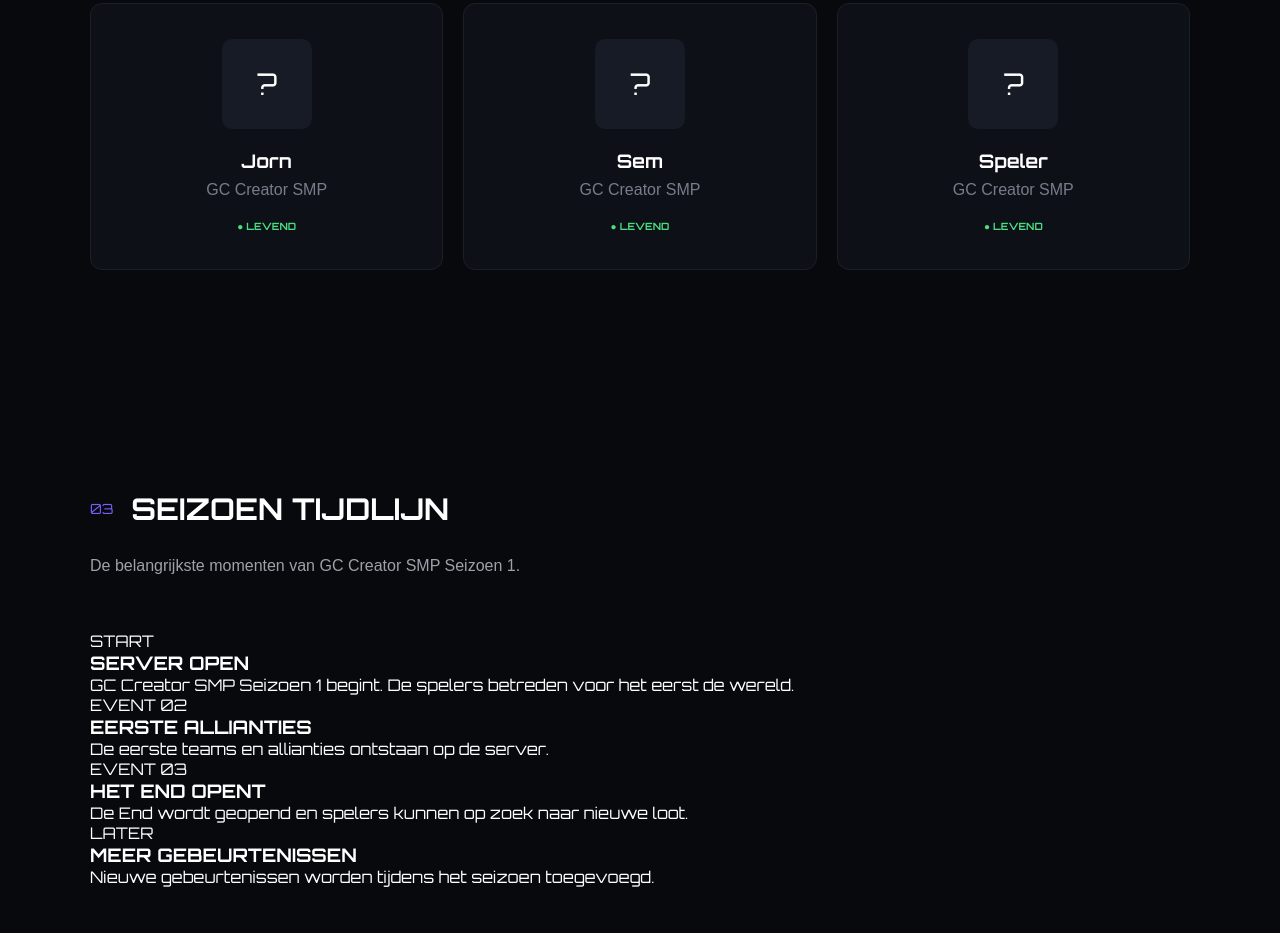
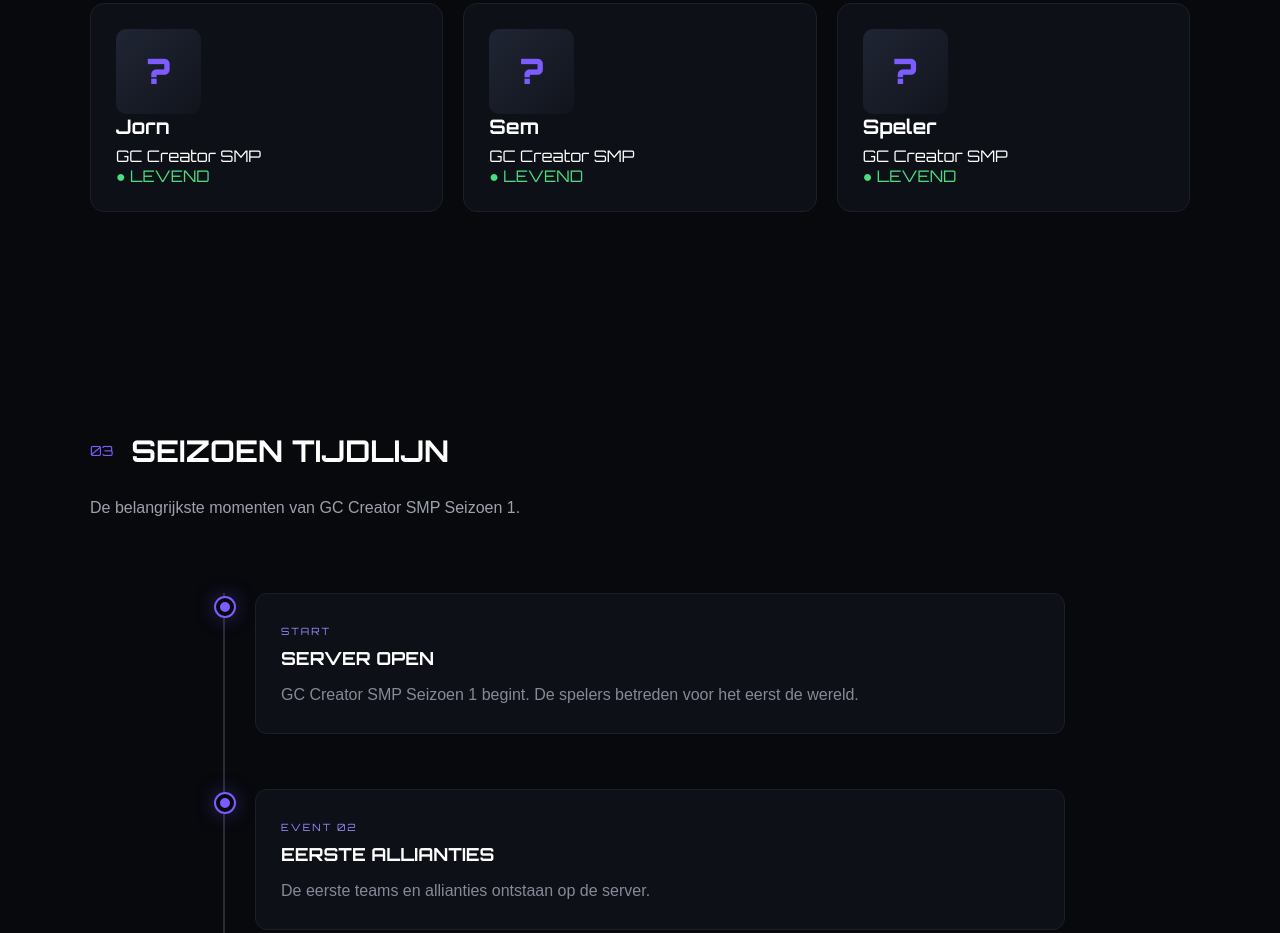
Before and after one commit to GJCreatorSmpSeizoen1/GJ-Creator-Smp, a plain HTML site: page index.html in a window 1280 px wide. Shown: the part 1565-2498 px from the top of the page. Drawn offline with Linux system fonts and the light colour scheme.

Commit message:
Update style.css

```diff
--- a/style.css
+++ b/style.css
@@ -32,7 +32,7 @@ body {
 
     padding: 0 6%;
 
-    background: rgba(7, 9, 13, 0.85);
+    background: rgba(7, 9, 13, 0.88);
     backdrop-filter: blur(15px);
 
     border-bottom: 1px solid rgba(255,255,255,0.08);
@@ -100,8 +100,16 @@ nav a:hover {
     padding: 120px 20px 80px;
 
     background:
-        radial-gradient(circle at center, rgba(124,92,255,0.20), transparent 45%),
-        linear-gradient(180deg, #0b0d14 0%, #07090d 100%);
+        radial-gradient(
+            circle at center,
+            rgba(124,92,255,0.20),
+            transparent 45%
+        ),
+        linear-gradient(
+            180deg,
+            #0b0d14 0%,
+            #07090d 100%
+        );
 }
 
 .hero-content {
@@ -120,6 +128,7 @@ nav a:hover {
     color: #b9a9ff;
 
     font-size: 11px;
+
     letter-spacing: 3px;
 
     margin-bottom: 25px;
@@ -153,7 +162,9 @@ nav a:hover {
 
 .hero-buttons {
     display: flex;
+
     justify-content: center;
+
     gap: 15px;
 
     margin-top: 30px;
@@ -202,7 +213,9 @@ nav a:hover {
 
 .section-title {
     display: flex;
+
     align-items: center;
+
     gap: 18px;
 
     margin-bottom: 25px;
@@ -289,47 +302,253 @@ nav a:hover {
 }
 
 .player-card {
+    background: #0d1017;
+
+    border: 1px solid #1b1f29;
+
+    border-radius: 14px;
+
+    padding: 25px;
+
+    transition: 0.3s;
+}
+
+.player-card:hover {
+    transform: translateY(-5px);
+
+    border-color: #7c5cff;
+}
+
+.player-top {
+    display: flex;
+
+    align-items: flex-start;
+
+    justify-content: space-between;
+
+    margin-bottom: 20px;
+}
+
+.player-skin {
+    width: 85px;
+    height: 85px;
+
+    display: flex;
+
+    align-items: center;
+    justify-content: center;
+
+    background:
+        linear-gradient(
+            135deg,
+            #202534,
+            #11141c
+        );
+
+    border-radius: 10px;
+
+    font-size: 35px;
+
+    font-weight: 900;
+
+    color: #7c5cff;
+}
+
+.player-status {
+    font-size: 9px;
+
+    font-weight: 700;
+
+    padding-top: 5px;
+}
+
+.alive {
+    color: #4ade80;
+}
+
+.player-card h3 {
+    font-size: 20px;
+
+    margin-bottom: 7px;
+}
+
+.player-role {
+    color: #777d89;
+
+    font-family: Arial, sans-serif;
+
+    font-size: 13px;
+
+    margin-bottom: 25px;
+}
+
+
+/* STATS */
+
+.player-stats {
+    display: grid;
+
+    grid-template-columns: 1fr 1fr;
+
+    gap: 10px;
+
+    margin-bottom: 20px;
+}
+
+.player-stats div {
+    background: #12151d;
+
+    border-radius: 8px;
+
+    padding: 14px;
+
     text-align: center;
+}
 
-    padding: 35px 20px;
+.player-stats strong {
+    display: block;
 
+    font-size: 20px;
+
+    margin-bottom: 5px;
+}
+
+.player-stats span {
+    color: #6f7480;
+
+    font-size: 8px;
+
+    letter-spacing: 1px;
+}
+
+
+/* PROFILE BUTTON */
+
+.profile-btn {
+    width: 100%;
+
+    padding: 12px;
+
+    background: transparent;
+
+    border: 1px solid #303542;
+
+    border-radius: 7px;
+
+    color: white;
+
+    font-family: 'Orbitron', sans-serif;
+
+    font-size: 10px;
+
+    cursor: pointer;
+
+    transition: 0.3s;
+}
+
+.profile-btn:hover {
+    background: #7c5cff;
+
+    border-color: #7c5cff;
+}
+
+
+/* TIJDLIJN */
+
+.timeline {
+    position: relative;
+
+    max-width: 850px;
+
+    margin: 70px auto 0;
+
+    padding-left: 40px;
+}
+
+.timeline::before {
+    content: "";
+
+    position: absolute;
+
+    left: 8px;
+
+    top: 0;
+    bottom: 0;
+
+    width: 2px;
+
+    background: #282d38;
+}
+
+.timeline-item {
+    position: relative;
+
+    margin-bottom: 55px;
+}
+
+.timeline-dot {
+    position: absolute;
+
+    left: -39px;
+
+    top: 5px;
+
+    width: 18px;
+    height: 18px;
+
+    border-radius: 50%;
+
+    background: #7c5cff;
+
+    border: 4px solid #07090d;
+
+    box-shadow:
+        0 0 0 2px #7c5cff,
+        0 0 20px rgba(124,92,255,0.5);
+}
+
+.timeline-content {
     background: #0d1017;
 
     border: 1px solid #1b1f29;
 
     border-radius: 12px;
+
+    padding: 25px;
+
+    transition: 0.3s;
 }
 
-.player-skin {
-    width: 90px;
-    height: 90px;
+.timeline-content:hover {
+    transform: translateX(5px);
 
-    margin: auto auto 20px;
-
-    display: flex;
-    align-items: center;
-    justify-content: center;
-
-    background: #171b25;
-
-    border-radius: 10px;
-
-    font-size: 30px;
+    border-color: #7c5cff;
 }
 
-.player-card p {
-    color: #777d89;
+.timeline-date {
+    display: inline-block;
+
+    color: #9d8cff;
+
+    font-size: 10px;
+
+    letter-spacing: 2px;
+
+    margin-bottom: 10px;
+}
+
+.timeline-content h3 {
+    font-size: 18px;
+
+    margin-bottom: 12px;
+}
+
+.timeline-content p {
+    color: #858a96;
 
     font-family: Arial, sans-serif;
 
-    margin: 8px 0 15px;
-}
-
-.alive {
-    color: #4ade80;
-
-    font-size: 10px;
-    font-weight: 700;
+    line-height: 1.7;
 }
 
 
@@ -399,6 +618,14 @@ footer p {
         padding: 80px 20px;
     }
 
+    .timeline {
+        padding-left: 35px;
+    }
+
+    .timeline-dot {
+        left: -34px;
+    }
+
     footer {
         flex-direction: column;
 
```
